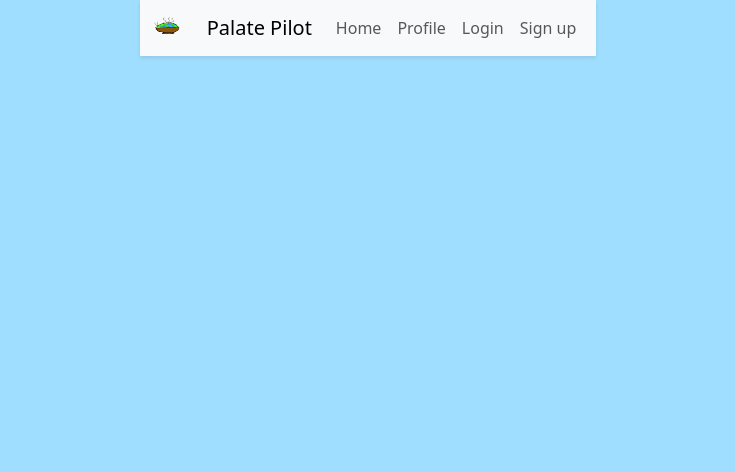
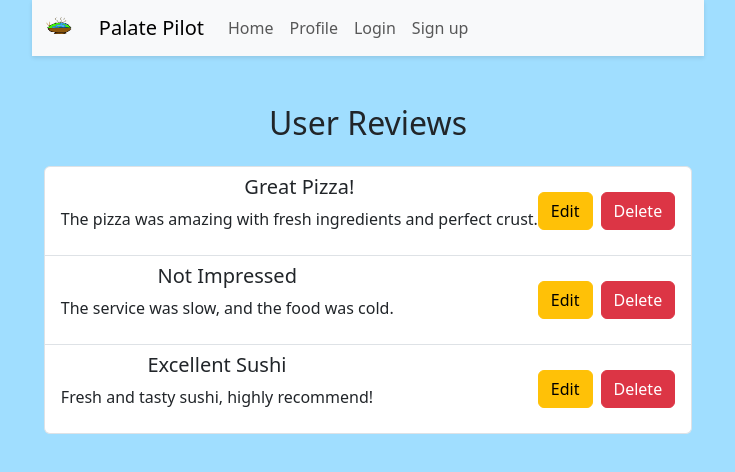
Before and after one commit to rSchleckser/Palate-Pilot-Frontend, a React (Vite) app: page /userreviews in a window 1280 px wide. Shown: the top 472 px of the page, without its empty margins (272-1007 px from the left). Built offline with nearby package versions, Linux system fonts and the light colour scheme.

Commit message:
feat: add user review page with fake data

```diff
--- a/src/App.jsx
+++ b/src/App.jsx
@@ -7,6 +7,7 @@ import Login from './components/Login';
 import SignUp from './components/signUp';
 import Review from './components/Review';
 import ProfilePage from './components/ProfilePage';
+import UserReviews from './components/UserReviews';
 import * as palatePilotService from './services/palatePilotService';
 import Card from './components/Card';
 import './App.css';
@@ -122,6 +123,7 @@ function App() {
             />
           }
         />
+        <Route path='/userreviews' element={<UserReviews />} />
         <Route path='/reviews' element={<Review />} />
       </Routes>
 
--- /dev/null
+++ b/src/components/UserReviews.jsx
@@ -0,0 +1,151 @@
+import { useState } from 'react';
+import {
+  Container,
+  ListGroup,
+  Button,
+  Alert,
+  Form,
+  Modal,
+} from 'react-bootstrap';
+import axios from 'axios';
+
+const UserReviews = () => {
+  // Fake reviews data
+  const [reviews, setReviews] = useState([
+    {
+      _id: '1',
+      title: 'Great Pizza!',
+      content:
+        'The pizza was amazing with fresh ingredients and perfect crust.',
+    },
+    {
+      _id: '2',
+      title: 'Not Impressed',
+      content: 'The service was slow, and the food was cold.',
+    },
+    {
+      _id: '3',
+      title: 'Excellent Sushi',
+      content: 'Fresh and tasty sushi, highly recommend!',
+    },
+  ]);
+  const [error, setError] = useState(null);
+  const [editModalShow, setEditModalShow] = useState(false);
+  const [currentReview, setCurrentReview] = useState(null);
+  const [updatedTitle, setUpdatedTitle] = useState('');
+  const [updatedContent, setUpdatedContent] = useState('');
+
+  const handleDelete = async (reviewId) => {
+    try {
+      // Simulate deletion
+      await axios.delete(`/api/reviews/${reviewId}`);
+      setReviews(reviews.filter((review) => review._id !== reviewId));
+    } catch (err) {
+      setError('Failed to delete review');
+    }
+  };
+
+  const handleEdit = (review) => {
+    setCurrentReview(review);
+    setUpdatedTitle(review.title);
+    setUpdatedContent(review.content);
+    setEditModalShow(true);
+  };
+
+  const handleSave = async () => {
+    try {
+      await axios.put(`/api/reviews/${currentReview._id}`, {
+        title: updatedTitle,
+        content: updatedContent,
+      });
+      // Update local state
+      setReviews(
+        reviews.map((review) =>
+          review._id === currentReview._id
+            ? { ...review, title: updatedTitle, content: updatedContent }
+            : review
+        )
+      );
+      setEditModalShow(false);
+    } catch (err) {
+      setError('Failed to update review');
+    }
+  };
+
+  return (
+    <Container className='mt-5'>
+      <h2 className='mb-4'>User Reviews</h2>
+      {error && <Alert variant='danger'>{error}</Alert>}
+      <ListGroup>
+        {reviews.length > 0 ? (
+          reviews.map((review) => (
+            <ListGroup.Item
+              key={review._id}
+              className='d-flex justify-content-between align-items-center'
+            >
+              <div>
+                <h5>{review.title}</h5>
+                <p>{review.content}</p>
+              </div>
+              <div>
+                <Button
+                  variant='warning'
+                  className='me-2'
+                  onClick={() => handleEdit(review)}
+                >
+                  Edit
+                </Button>
+                <Button
+                  variant='danger'
+                  onClick={() => handleDelete(review._id)}
+                >
+                  Delete
+                </Button>
+              </div>
+            </ListGroup.Item>
+          ))
+        ) : (
+          <ListGroup.Item>No reviews found</ListGroup.Item>
+        )}
+      </ListGroup>
+
+      {/* Edit Review Modal */}
+      <Modal show={editModalShow} onHide={() => setEditModalShow(false)}>
+        <Modal.Header closeButton>
+          <Modal.Title>Edit Review</Modal.Title>
+        </Modal.Header>
+        <Modal.Body>
+          <Form>
+            <Form.Group controlId='editTitle'>
+              <Form.Label>Title</Form.Label>
+              <Form.Control
+                type='text'
+                value={updatedTitle}
+                onChange={(e) => setUpdatedTitle(e.target.value)}
+              />
+            </Form.Group>
+            <Form.Group controlId='editContent' className='mt-3'>
+              <Form.Label>Content</Form.Label>
+              <Form.Control
+                as='textarea'
+                rows={3}
+                value={updatedContent}
+                onChange={(e) => setUpdatedContent(e.target.value)}
+              />
+            </Form.Group>
+          </Form>
+        </Modal.Body>
+        <Modal.Footer>
+          <Button variant='secondary' onClick={() => setEditModalShow(false)}>
+            Close
+          </Button>
+          <Button variant='primary' onClick={handleSave}>
+            Save Changes
+          </Button>
+        </Modal.Footer>
+      </Modal>
+    </Container>
+  );
+};
+
+export default UserReviews;
```
